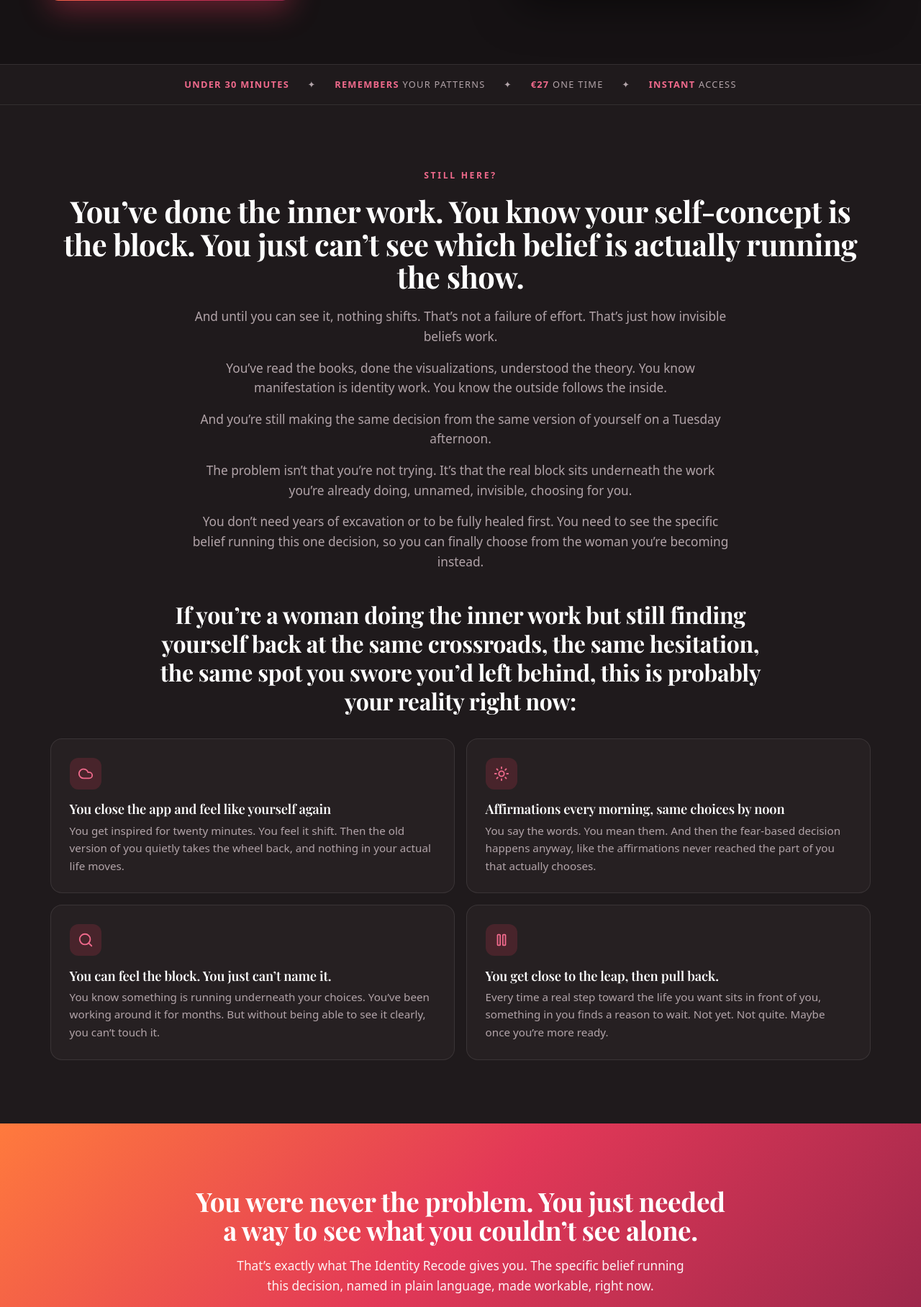
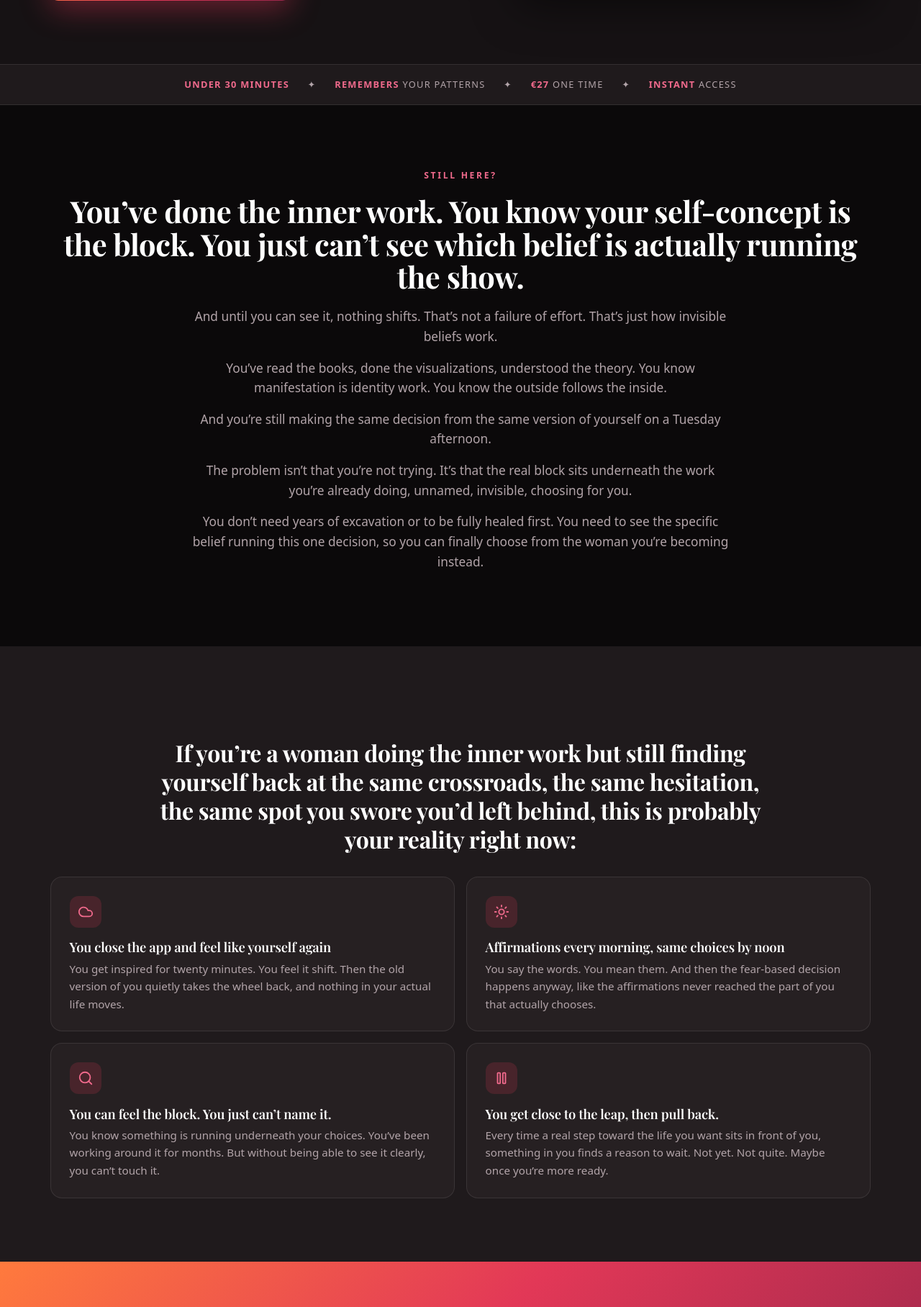
Before and after one commit to lenaskogheim/celestial-blueprint, a Python web app: template templates/identity_recode_v2.html in a window 1280 px wide. Shown: the part 691-2507 px from the top of the page at 72% size. Run offline with Jinja, Linux system fonts and the light colour scheme; the template is opened without the code that fills it, so the values that code supplies are empty; some web fonts are replaced.

Commit message:
Identity Recode v2: split struggle into two bands
- Part 1 (intro text) on darkest background (#0b090a)
- Part 2 ("If you're a woman..." header + pain cards) on lighter grey (--dark-2)

Co-Authored-By: Claude Opus 4.8 <noreply@anthropic.com>

```diff
--- a/templates/identity_recode_v2.html
+++ b/templates/identity_recode_v2.html
@@ -79,10 +79,11 @@ section { padding: 4.5rem 1.5rem; position: relative; }
 /* ── MID HEADER ── */
 .mid-head { font-family: 'Playfair Display', serif; font-size: clamp(1.4rem, 3vw, 2rem); color: #fff; line-height: 1.25; margin: 2.5rem auto 0; max-width: 860px; text-align: center; }
 
-/* ── STRUGGLE (grey, centered) ── */
-.struggle { background: var(--dark-2); text-align: center; }
-.struggle .measure { margin-left: auto; margin-right: auto; }
-.struggle .card { text-align: left; }
+/* ── STRUGGLE (two bands) ── */
+.struggle-intro { background: #0b090a; text-align: center; }
+.struggle-intro .measure { margin-left: auto; margin-right: auto; }
+.struggle-cards { background: var(--dark-2); text-align: center; }
+.struggle-cards .card { text-align: left; }
 
 /* ── GRADIENT CALLOUT BANNER (full-width) ── */
 .callout-band { background: var(--grad-warm); text-align: center; }
@@ -263,8 +264,8 @@ footer a:hover { color: #fff; }
   <span><strong>Instant</strong> access</span>
 </div>
 
-<!-- THE STRUGGLE -->
-<section class="struggle">
+<!-- THE STRUGGLE — PART 1 (darkest) -->
+<section class="struggle-intro">
   <div class="wrap-wide">
     <p class="eyebrow">Still here?</p>
     <h2 class="section-title">You&rsquo;ve done the inner work. You know your self-concept is the block. You just can&rsquo;t see which belief is actually running the show.</h2>
@@ -275,7 +276,12 @@ footer a:hover { color: #fff; }
       <p class="lead">The problem isn&rsquo;t that you&rsquo;re not trying. It&rsquo;s that the real block sits underneath the work you&rsquo;re already doing, unnamed, invisible, choosing for you.</p>
       <p class="lead">You don&rsquo;t need years of excavation or to be fully healed first. You need to see the specific belief running this one decision, so you can finally choose from the woman you&rsquo;re becoming instead.</p>
     </div>
+  </div>
+</section>
 
+<!-- THE STRUGGLE — PART 2 (lighter grey) -->
+<section class="struggle-cards">
+  <div class="wrap-wide">
     <h3 class="mid-head">If you&rsquo;re a woman doing the inner work but still finding yourself back at the same crossroads, the same hesitation, the same spot you swore you&rsquo;d left behind, this is probably your reality right now:</h3>
 
     <div class="grid cols-2">
```
